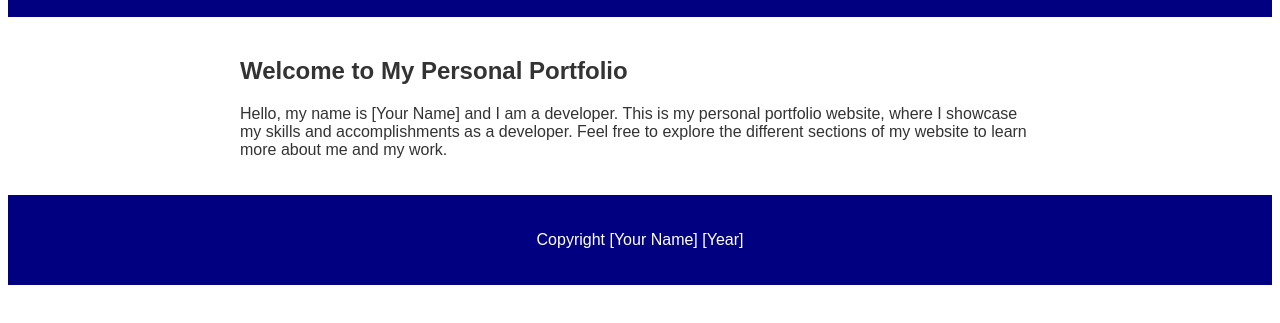
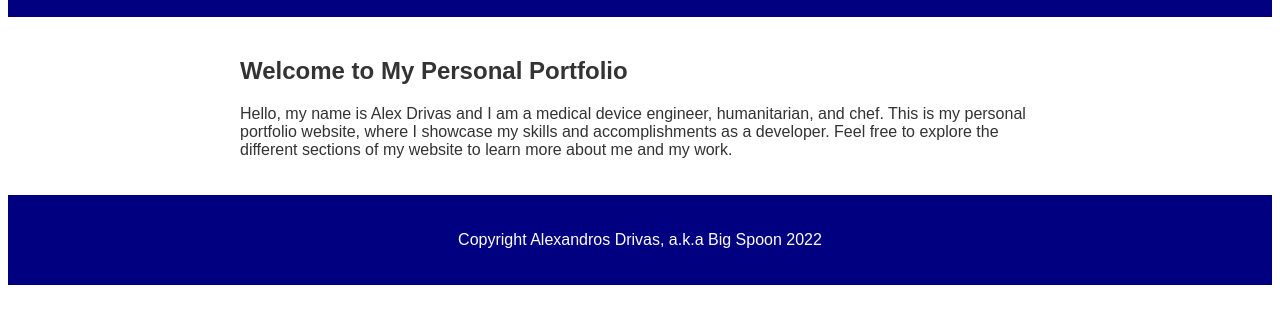
Before and after one commit to alexdrivas/alex-web, a plain HTML site: page index.html in a window 1280 px wide. Shown: the part 129-452 px from the top of the page. Drawn offline with Linux system fonts and the light colour scheme; a script that the page names is missing.

Commit message:
Update index.html

```diff
--- a/index.html
+++ b/index.html
@@ -21,10 +21,10 @@
     </header>
     <main>
       <h2>Welcome to My Personal Portfolio</h2>
-      <p>Hello, my name is [Your Name] and I am a developer. This is my personal portfolio website, where I showcase my skills and accomplishments as a developer. Feel free to explore the different sections of my website to learn more about me and my work.</p>
+      <p>Hello, my name is Alex Drivas and I am a medical device engineer, humanitarian, and chef. This is my personal portfolio website, where I showcase my skills and accomplishments as a developer. Feel free to explore the different sections of my website to learn more about me and my work.</p>
     </main>
     <footer>
-      <p>Copyright [Your Name] [Year]</p>
+      <p>Copyright Alexandros Drivas, a.k.a Big Spoon 2022</p>
     </footer>
   </body>
 </html>
```
